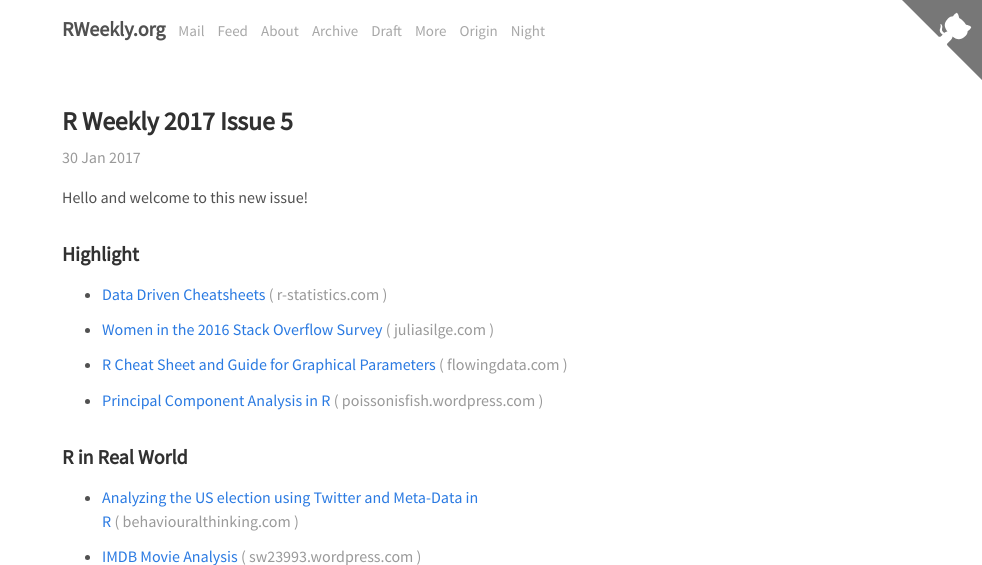
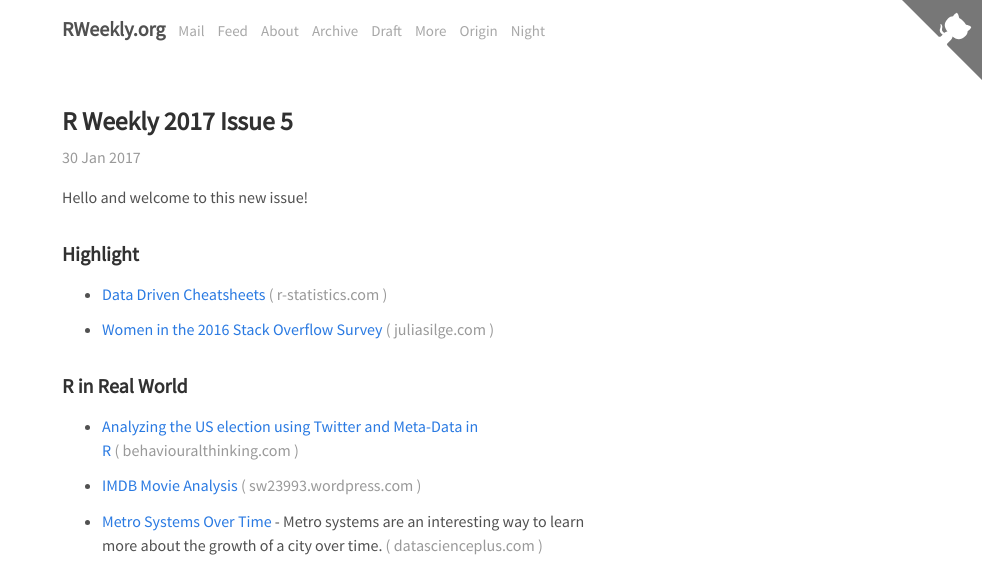
Before and after one commit to rweekly/rweekly.org, a Jekyll site: the page built from _posts/2017-01-30-2017-5.md, in a window 1280 px wide and 900 px high, cut to the strip 0-565 px from the top of the window. Shown: the whole strip, without its empty margins (298-1280 px from the left). Built offline with Jekyll 4.4.1, drawn with Linux system fonts in a browser that asks for light colours; comment, search, counter and statistics services are not loaded.

Commit message:
Update: 2017-5

```diff
--- a/_posts/2017-01-30-2017-5.md
+++ b/_posts/2017-01-30-2017-5.md
@@ -14,9 +14,6 @@
 
 + [Women in the 2016 Stack Overflow Survey](http://juliasilge.com/blog/Women-Survey/)
 
-+ [R Cheat Sheet and Guide for Graphical Parameters](http://flowingdata.com/2015/03/17/r-cheat-sheet-for-graphical-parameters/)
-
-+ [Principal Component Analysis in R](https://poissonisfish.wordpress.com/2017/01/23/principal-component-analysis-in-r/)
 
 ### R in Real World
 
```
